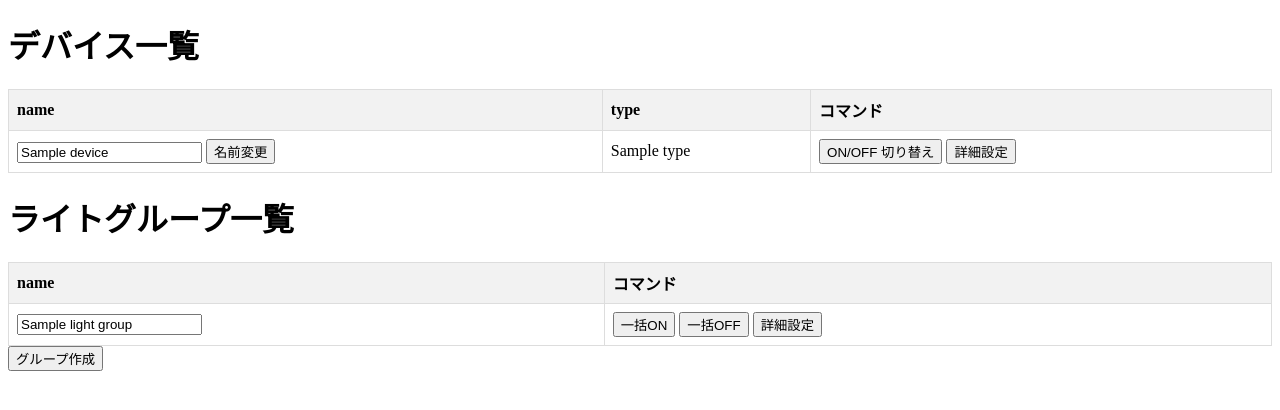
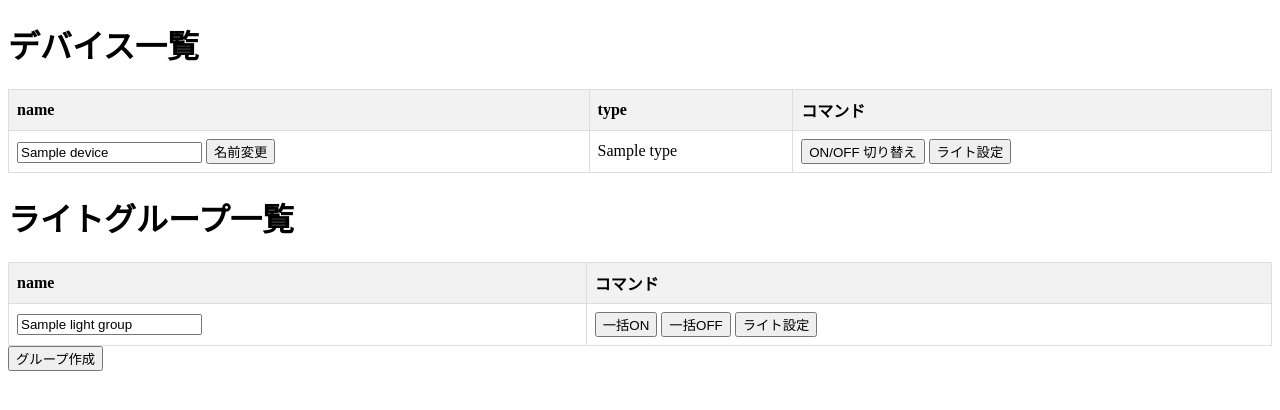
Before and after one commit to box16/SwitchBotController, a Flask app: template templates/index.html in a window 1280 px wide. Shown: the top 410 px of the page. Run offline with Flask 3, Linux system fonts and the light colour scheme; the template is opened without the code that fills it: most values are stand-ins (such as "Sample title", 1, 10 or a date in 2020); parts of the project's set-up code (start-up, migrations or seed data) failed here and were passed over.

Commit message:
ラベル名変更

```diff
--- a/templates/index.html
+++ b/templates/index.html
@@ -45,7 +45,7 @@
                       <button type="submit"> ON/OFF 切り替え </button>
                     </form>
                     <form action="{{ url_for('detail_setting', device_id=device.id) }}" method="get" style="display:inline;">
-                        <button type="submit"> 詳細設定 </button>
+                        <button type="submit"> ライト設定 </button>
                     </form>
                 </td>
             </tr>
@@ -75,7 +75,7 @@
                         <button type="submit"> 一括OFF </button>
                     </form>
                     <form action="{{ url_for('detail_setting_group', group_id=light_group.id) }}" method="get" style="display:inline;">
-                          <button type="submit"> 詳細設定 </button>
+                          <button type="submit"> ライト設定 </button>
                     </form>
                 </td>
             </tr>
```
